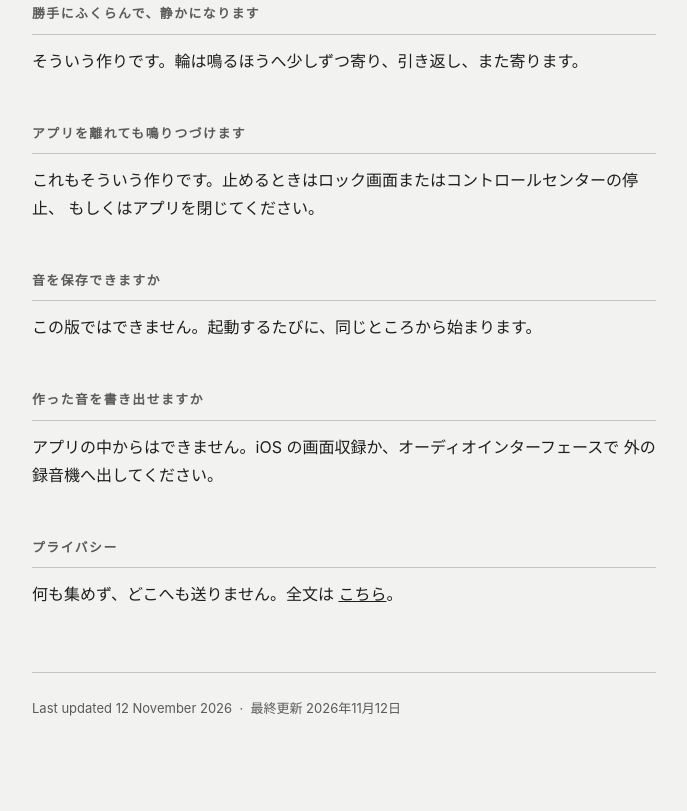
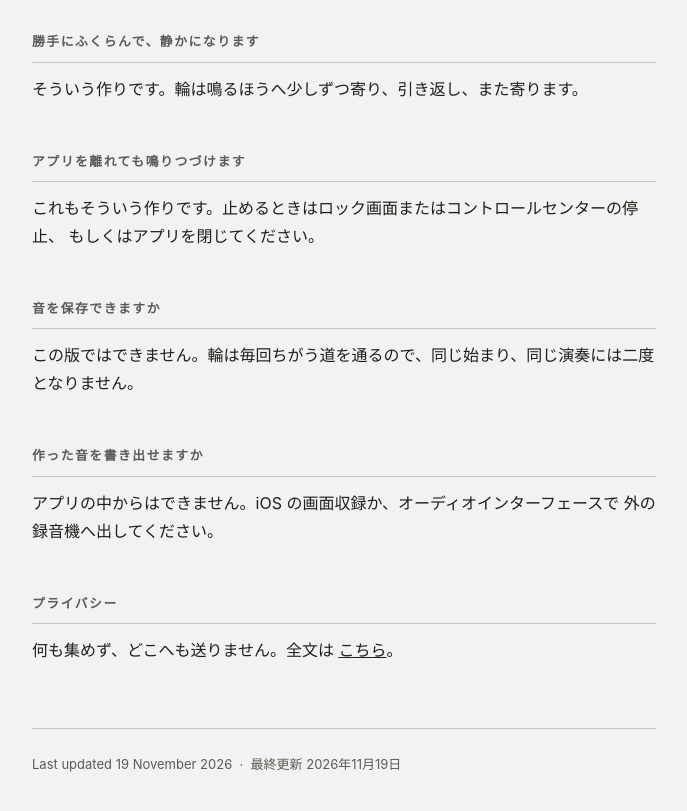
Before and after one commit to keiodak/privacy, a plain HTML site: page espalier-support.html in a window 1280 px wide. Shown: the part 2155-2966 px from the top of the page, without its empty margins (296-983 px from the left). Drawn offline with Linux system fonts and the light colour scheme.

Commit message:
Espalier support: no two starts are the same
Co-Authored-By: Claude Opus 5.5 <noreply@anthropic.com>
Claude-Session: https://claude.ai/code/session_01DbSaA3PaxcmT7325qpCeh5

```diff
--- a/espalier-support.html
+++ b/espalier-support.html
@@ -86,7 +86,7 @@
   close the app.</p>
 
   <h2>Can I save a sound?</h2>
-  <p>Not in this version. Each time it starts, it starts from the same place.</p>
+  <p>Not in this version. The loop finds its own way each time — no two starts, and no two performances, are the same.</p>
 
   <h2>Can I export the sound?</h2>
   <p>Not from inside the app. Use the iOS screen recorder, or run the output into a recorder
@@ -124,7 +124,7 @@
     もしくはアプリを閉じてください。</p>
 
     <h2>音を保存できますか</h2>
-    <p>この版ではできません。起動するたびに、同じところから始まります。</p>
+    <p>この版ではできません。輪は毎回ちがう道を通るので、同じ始まり、同じ演奏には二度となりません。</p>
 
     <h2>作った音を書き出せますか</h2>
     <p>アプリの中からはできません。iOS の画面収録か、オーディオインターフェースで
@@ -136,7 +136,7 @@
   </div>
 
   <footer>
-    Last updated 12 November 2026 &nbsp;&middot;&nbsp; 最終更新 2026年11月12日
+    Last updated 19 November 2026 &nbsp;&middot;&nbsp; 最終更新 2026年11月19日
   </footer>
 
 </main>
```
